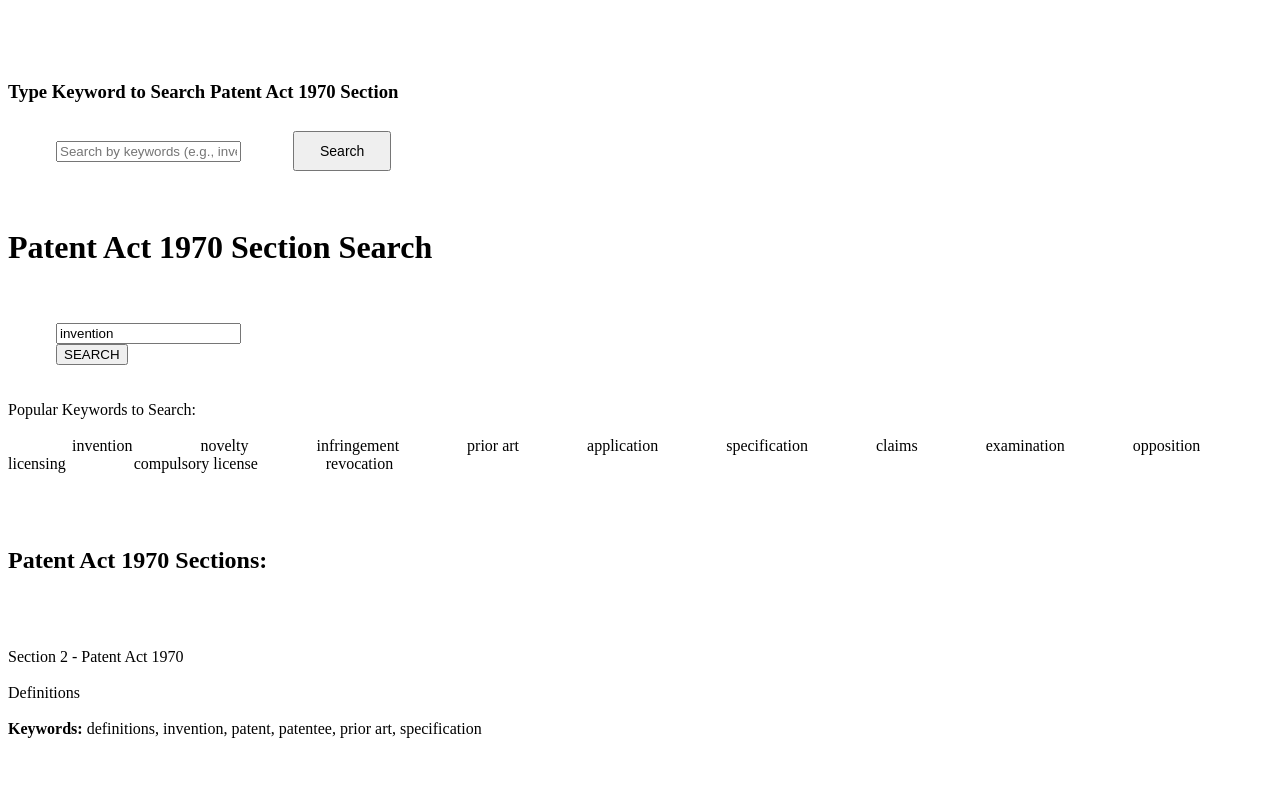
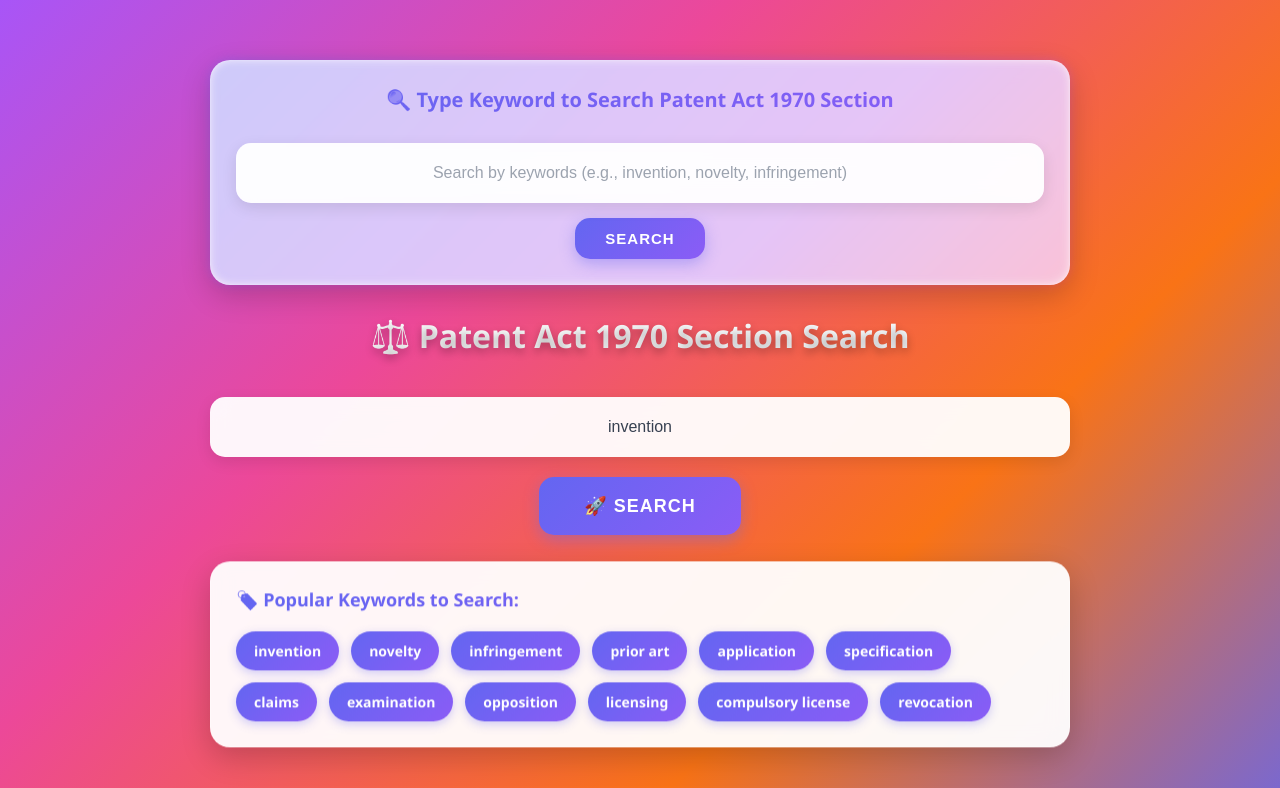
Before and after one commit to vksinghalelex5/patent, a plain HTML site: page index.html in a window 1280 px wide. Both pictures are taken after a click on the element "invention". Shown: the top 788 px of the page. Drawn offline with Linux system fonts and the light colour scheme.

Commit message:
Add files via upload

```diff
--- a/index.html
+++ b/index.html
@@ -13,9 +13,17 @@
 
         body {
             font-family: 'Segoe UI', Tahoma, Geneva, Verdana, sans-serif;
-            background: linear-gradient(135deg, #ff9a9e, #fecfef, #fecfef);
+            background: linear-gradient(135deg, #6366f1 0%, #8b5cf6 25%, #a855f7 50%, #ec4899 75%, #f97316 100%);
             min-height: 100vh;
             padding: 20px;
+            animation: gradientShift 15s ease infinite;
+        }
+
+        @keyframes gradientShift {
+            0%, 100% { background: linear-gradient(135deg, #6366f1 0%, #8b5cf6 25%, #a855f7 50%, #ec4899 75%, #f97316 100%); }
+            25% { background: linear-gradient(135deg, #8b5cf6 0%, #a855f7 25%, #ec4899 50%, #f97316 75%, #6366f1 100%); }
+            50% { background: linear-gradient(135deg, #a855f7 0%, #ec4899 25%, #f97316 50%, #6366f1 75%, #8b5cf6 100%); }
+            75% { background: linear-gradient(135deg, #ec4899 0%, #f97316 25%, #6366f1 50%, #8b5cf6 75%, #a855f7 100%); }
         }
 
         .container {
@@ -25,19 +33,25 @@
         }
 
         .search-box {
-            background: rgba(255, 255, 255, 0.9);
-            border-radius: 15px;
-            padding: 20px;
+            background: rgba(255, 255, 255, 0.95);
+            border-radius: 20px;
+            padding: 25px;
             margin-bottom: 30px;
-            box-shadow: 0 4px 15px rgba(0, 0, 0, 0.1);
+            box-shadow: 0 10px 30px rgba(0, 0, 0, 0.2);
             text-align: center;
+            backdrop-filter: blur(10px);
+            border: 1px solid rgba(255, 255, 255, 0.3);
         }
 
         .search-box h3 {
-            color: #666;
-            font-size: 18px;
-            font-weight: 400;
+            color: #374151;
+            font-size: 20px;
+            font-weight: 600;
             margin-bottom: 15px;
+            background: linear-gradient(135deg, #6366f1, #8b5cf6);
+            -webkit-background-clip: text;
+            -webkit-text-fill-color: transparent;
+            background-clip: text;
         }
 
         .main-title {
@@ -46,58 +60,73 @@
         }
 
         .main-title h1 {
-            color: #2c3e50;
-            font-size: 28px;
-            font-weight: 600;
+            color: white;
+            font-size: 32px;
+            font-weight: 700;
             line-height: 1.3;
             margin-bottom: 10px;
+            text-shadow: 0 4px 8px rgba(0, 0, 0, 0.3);
+            background: linear-gradient(135deg, #ffffff, #f8fafc);
+            -webkit-background-clip: text;
+            -webkit-text-fill-color: transparent;
+            background-clip: text;
         }
 
         .input-container {
             margin: 30px 0;
+            text-align: center;
         }
 
         .input-box {
             width: 100%;
-            padding: 15px 20px;
-            border: 3px solid #2c3e50;
-            border-radius: 8px;
+            padding: 18px 25px;
+            border: 3px solid transparent;
+            border-radius: 15px;
             font-size: 16px;
             text-align: center;
-            background: white;
+            background: rgba(255, 255, 255, 0.95);
+            backdrop-filter: blur(10px);
             outline: none;
-            transition: border-color 0.3s ease;
+            transition: all 0.3s ease;
+            box-shadow: 0 5px 15px rgba(0, 0, 0, 0.1);
+            color: #374151;
         }
 
         .input-box:focus {
-            border-color: #ff6b6b;
+            border: 3px solid #6366f1;
+            box-shadow: 0 0 0 4px rgba(99, 102, 241, 0.2);
+            transform: translateY(-2px);
         }
 
         .input-box::placeholder {
-            color: #999;
+            color: #9ca3af;
             font-size: 16px;
         }
 
         .click-btn {
-            background: #ff6b6b;
+            background: linear-gradient(135deg, #6366f1, #8b5cf6);
             color: white;
             border: none;
-            padding: 15px 40px;
+            padding: 18px 45px;
             font-size: 18px;
-            font-weight: 600;
-            border-radius: 8px;
+            font-weight: 700;
+            border-radius: 15px;
             cursor: pointer;
-            transition: background-color 0.3s ease, transform 0.2s ease;
+            transition: all 0.3s ease;
             margin-top: 20px;
+            box-shadow: 0 5px 15px rgba(99, 102, 241, 0.4);
+            text-transform: uppercase;
+            letter-spacing: 1px;
         }
 
         .click-btn:hover {
-            background: #ff5252;
-            transform: translateY(-2px);
+            background: linear-gradient(135deg, #4f46e5, #7c3aed);
+            transform: translateY(-3px);
+            box-shadow: 0 8px 25px rgba(99, 102, 241, 0.6);
         }
 
         .click-btn:active {
-            transform: translateY(0);
+            transform: translateY(-1px);
         }
 
         .result-section {
@@ -106,137 +135,219 @@
         }
 
         .result-title {
-            color: #2c3e50;
-            font-size: 24px;
-            font-weight: 600;
-            margin-bottom: 20px;
+            color: white;
+            font-size: 28px;
+            font-weight: 700;
+            margin-bottom: 25px;
+            text-shadow: 0 2px 4px rgba(0, 0, 0, 0.3);
         }
 
         .result-content {
-            background: rgba(255, 255, 255, 0.9);
-            border-radius: 10px;
-            padding: 25px;
-            box-shadow: 0 4px 15px rgba(0, 0, 0, 0.1);
+            background: rgba(255, 255, 255, 0.95);
+            border-radius: 20px;
+            padding: 30px;
+            box-shadow: 0 10px 30px rgba(0, 0, 0, 0.2);
             margin-top: 20px;
             text-align: left;
+            backdrop-filter: blur(10px);
+            border: 1px solid rgba(255, 255, 255, 0.3);
         }
 
         .result-item {
-            margin-bottom: 15px;
-            padding: 15px;
-            background: #f8f9fa;
-            border-radius: 8px;
-            border-left: 4px solid #ff6b6b;
+            margin-bottom: 20px;
+            padding: 20px;
+            background: linear-gradient(135deg, #f8fafc, #f1f5f9);
+            border-radius: 15px;
+            border-left: 5px solid #6366f1;
+            box-shadow: 0 4px 15px rgba(0, 0, 0, 0.08);
+            transition: all 0.3s ease;
+        }
+
+        .result-item:hover {
+            transform: translateY(-2px);
+            box-shadow: 0 8px 25px rgba(0, 0, 0, 0.15);
+            border-left-color: #8b5cf6;
         }
 
         .section-number {
-            font-weight: bold;
-            color: #2c3e50;
-            font-size: 16px;
+            font-weight: 700;
+            color: #1f2937;
+            font-size: 18px;
+            background: linear-gradient(135deg, #6366f1, #8b5cf6);
+            -webkit-background-clip: text;
+            -webkit-text-fill-color: transparent;
+            background-clip: text;
         }
 
         .section-description {
-            color: #555;
-            margin-top: 8px;
-            line-height: 1.4;
+            color: #4b5563;
+            margin-top: 10px;
+            line-height: 1.6;
+            font-size: 15px;
         }
 
         .keywords {
-            color: #666;
+            color: #6b7280;
             font-size: 14px;
-            margin-top: 8px;
+            margin-top: 12px;
             font-style: italic;
+            padding: 8px 12px;
+            background: rgba(99, 102, 241, 0.1);
+            border-radius: 8px;
+            border-left: 3px solid #6366f1;
         }
 
         .suggestion-box {
-            background: rgba(255, 255, 255, 0.9);
-            border-radius: 10px;
-            padding: 20px;
+            background: rgba(255, 255, 255, 0.95);
+            border-radius: 20px;
+            padding: 25px;
             margin-top: 20px;
-            box-shadow: 0 4px 15px rgba(0, 0, 0, 0.1);
+            box-shadow: 0 10px 30px rgba(0, 0, 0, 0.2);
+            backdrop-filter: blur(10px);
+            border: 1px solid rgba(255, 255, 255, 0.3);
         }
 
         .suggestion-title {
-            color: #2c3e50;
-            font-weight: 600;
-            margin-bottom: 15px;
+            color: #1f2937;
+            font-weight: 700;
+            margin-bottom: 20px;
+            font-size: 18px;
+            background: linear-gradient(135deg, #6366f1, #8b5cf6);
+            -webkit-background-clip: text;
+            -webkit-text-fill-color: transparent;
+            background-clip: text;
         }
 
         .keyword-tags {
             display: flex;
             flex-wrap: wrap;
-            gap: 8px;
+            gap: 12px;
         }
 
         .keyword-tag {
-            background: #ffe0e0;
-            color: #d32f2f;
-            padding: 8px 15px;
-            border-radius: 20px;
-            font-size: 13px;
+            background: linear-gradient(135deg, #6366f1, #8b5cf6);
+            color: white;
+            padding: 10px 18px;
+            border-radius: 25px;
+            font-size: 14px;
+            font-weight: 600;
             cursor: pointer;
-            transition: background-color 0.3s ease;
+            transition: all 0.3s ease;
+            box-shadow: 0 3px 10px rgba(99, 102, 241, 0.3);
+            border: none;
         }
 
         .keyword-tag:hover {
-            background: #ffcdd2;
+            background: linear-gradient(135deg, #4f46e5, #7c3aed);
+            transform: translateY(-2px);
+            box-shadow: 0 5px 15px rgba(99, 102, 241, 0.5);
+        }
+
+        .keyword-tag:active {
+            transform: translateY(0);
         }
 
         .error-message {
-            color: #e74c3c;
-            background: rgba(231, 76, 60, 0.1);
-            border: 1px solid #e74c3c;
-            border-radius: 5px;
-            padding: 15px;
+            color: #dc2626;
+            background: linear-gradient(135deg, rgba(254, 226, 226, 0.9), rgba(252, 165, 165, 0.2));
+            border: 2px solid #fca5a5;
+            border-radius: 15px;
+            padding: 20px;
             margin-top: 20px;
+            font-weight: 600;
+            box-shadow: 0 4px 15px rgba(220, 38, 38, 0.2);
         }
 
         .loading {
-            color: #666;
+            color: #6b7280;
             font-style: italic;
+            font-size: 16px;
+            padding: 20px;
+            background: rgba(255, 255, 255, 0.9);
+            border-radius: 15px;
+            box-shadow: 0 4px 15px rgba(0, 0, 0, 0.1);
         }
 
+        /* Enhanced mobile responsiveness */
         @media (max-width: 768px) {
             .container {
-                padding: 20px 10px;
+                padding: 20px 15px;
             }
 
             .main-title h1 {
-                font-size: 24px;
+                font-size: 26px;
             }
 
             .input-box {
-                padding: 12px 15px;
-                font-size: 14px;
+                padding: 15px 20px;
+                font-size: 15px;
             }
 
             .click-btn {
-                padding: 12px 30px;
+                padding: 15px 35px;
                 font-size: 16px;
             }
+
+            .keyword-tags {
+                justify-content: center;
+            }
+
+            .keyword-tag {
+                font-size: 13px;
+                padding: 8px 15px;
+            }
+        }
+
+        /* Add some sparkle effects */
+        .search-box::before {
+            content: '';
+            position: absolute;
+            top: -2px;
+            left: -2px;
+            right: -2px;
+            bottom: -2px;
+            background: linear-gradient(135deg, #6366f1, #8b5cf6, #a855f7, #ec4899);
+            border-radius: 22px;
+            z-index: -1;
+            opacity: 0.3;
+            filter: blur(5px);
+        }
+
+        .search-box {
+            position: relative;
+        }
+
+        /* Floating animation for some elements */
+        .suggestion-box {
+            animation: float 6s ease-in-out infinite;
+        }
+
+        @keyframes float {
+            0%, 100% { transform: translateY(0px); }
+            50% { transform: translateY(-5px); }
         }
     </style>
 </head>
 <body>
     <div class="container">
         <div class="search-box">
-            <h3>Type Keyword to Search Patent Act 1970 Section</h3>
+            <h3>🔍 Type Keyword to Search Patent Act 1970 Section</h3>
             <input type="text" id="keywordSearch" class="input-box" placeholder="Search by keywords (e.g., invention, novelty, infringement)" style="margin-top: 15px;">
-            <button onclick="searchFromKeywordBox()" class="click-btn" style="margin-top: 10px; padding: 10px 25px; font-size: 14px;">Search</button>
+            <button onclick="searchFromKeywordBox()" class="click-btn" style="margin-top: 15px; padding: 12px 30px; font-size: 15px;">Search</button>
         </div>
 
         <div class="main-title">
-            <h1>Patent Act 1970 Section Search</h1>
+            <h1>⚖️ Patent Act 1970 Section Search</h1>
         </div>
 
         <div class="input-container">
             <input type="text" id="sectionInput" class="input-box" placeholder="Enter Section Number or Keyword (e.g., 2, invention, novelty)" maxlength="30">
             <br>
-            <button onclick="searchSection()" class="click-btn">SEARCH</button>
+            <button onclick="searchSection()" class="click-btn">🚀 SEARCH</button>
         </div>
 
         <div class="suggestion-box">
-            <div class="suggestion-title">Popular Keywords to Search:</div>
+            <div class="suggestion-title">🏷️ Popular Keywords to Search:</div>
             <div class="keyword-tags">
                 <span class="keyword-tag" onclick="searchKeyword('invention')">invention</span>
                 <span class="keyword-tag" onclick="searchKeyword('novelty')">novelty</span>
@@ -254,7 +365,7 @@
         </div>
 
         <div class="result-section">
-            <h2 class="result-title">Patent Act 1970 Sections:</h2>
+            <h2 class="result-title">📚 Patent Act 1970 Sections:</h2>
             <div id="resultContainer"></div>
         </div>
     </div>
@@ -408,12 +519,12 @@
             const resultContainer = document.getElementById('resultContainer');
 
             if (!inputSection) {
-                resultContainer.innerHTML = '<div class="error-message">Please enter a section number or keyword</div>';
+                resultContainer.innerHTML = '<div class="error-message">⚠️ Please enter a section number or keyword</div>';
                 return;
             }
 
             // Show loading state
-            resultContainer.innerHTML = '<div class="loading">Searching...</div>';
+            resultContainer.innerHTML = '<div class="loading">🔍 Searching...</div>';
 
             // Simulate search delay
             setTimeout(() => {
@@ -452,9 +563,9 @@
                         const keywords = result.data.keywords.join(', ');
                         resultHTML += `
                             <div class="result-item">
-                                <div class="section-number">Section ${result.section} - Patent Act 1970</div>
+                                <div class="section-number">📖 Section ${result.section} - Patent Act 1970</div>
                                 <div class="section-description">${result.data.description}</div>
-                                <div class="keywords"><strong>Keywords:</strong> ${keywords}</div>
+                                <div class="keywords"><strong>🏷️ Keywords:</strong> ${keywords}</div>
                             </div>
                         `;
                     });
@@ -463,7 +574,7 @@
                 } else {
                     resultContainer.innerHTML = `
                         <div class="error-message">
-                            No section found for "${inputSection}".
+                            🚫 No section found for "${inputSection}".
                             Try searching with keywords like: invention, novelty, infringement, prior art, application, etc.
                         </div>
                     `;
```
Lines whose indentation alone changed are shown as unchanged.
